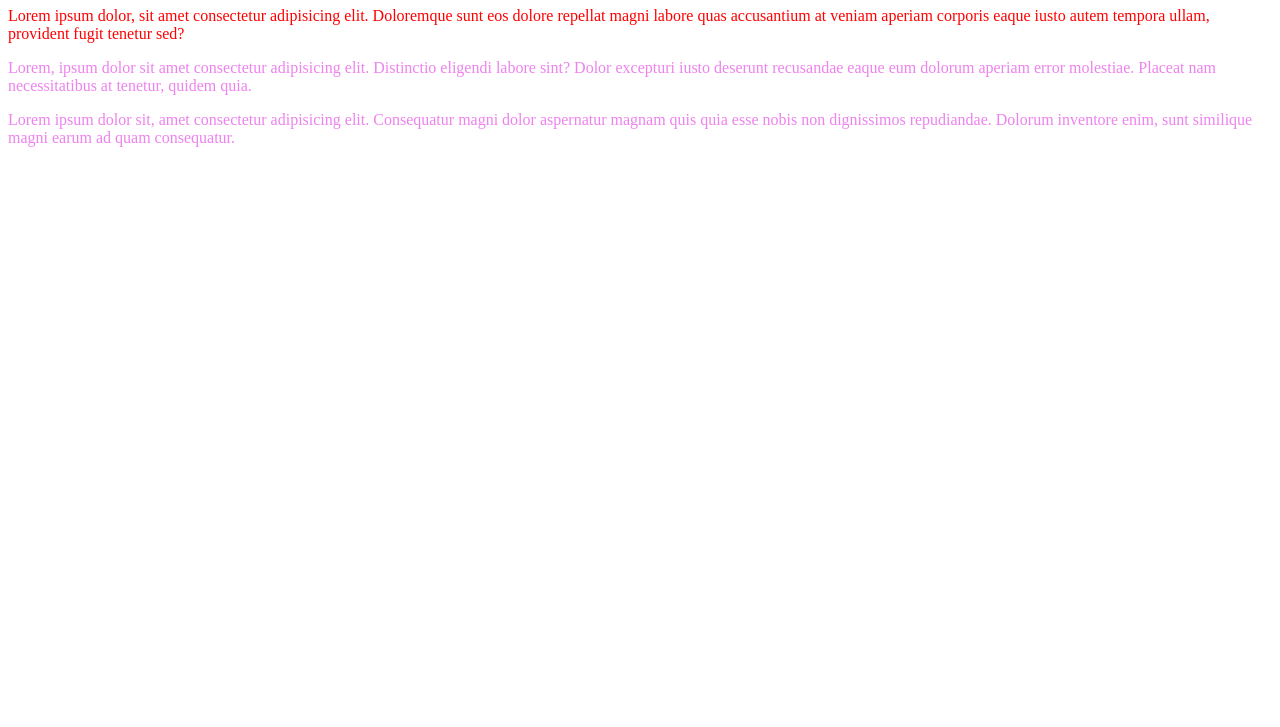
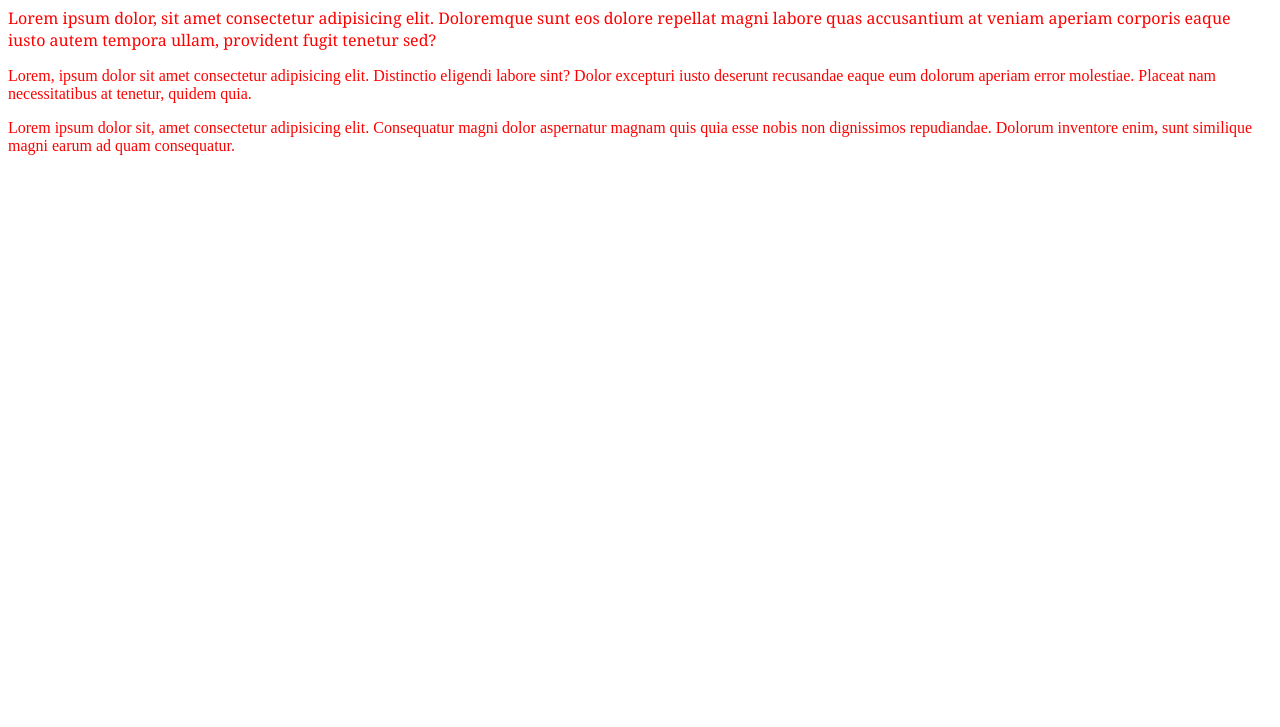
Before and after one commit to juampii10/claseHTML, a plain HTML site: page probandocss.html in a window 1280 px wide. Shown: the part 73-800 px from the top of the page. Drawn offline with Linux system fonts and the light colour scheme.

Commit message:
Probando css

```diff
--- a/css/estilo.css
+++ b/css/estilo.css
@@ -9,3 +9,15 @@ h1 {
 section p {
     color: red;
 }
+
+.cambiodeletra {
+    font-family: Georgia, 'Times New Roman', Times, serif;
+}
+
+#seccion1 {
+
+}
+
+#seccion2 {
+
+}
--- a/probandocss.html
+++ b/probandocss.html
@@ -9,11 +9,13 @@
 </head>
 <body>
     <h1>Titulo</h1>
-    <section>
-        <p>Lorem ipsum dolor, sit amet consectetur adipisicing elit. Doloremque sunt eos dolore repellat magni labore quas accusantium at veniam aperiam corporis eaque iusto autem tempora ullam, provident fugit tenetur sed?</p>
+    <section class="estiloseccion" id="seccion1">
+        <p class="cambiodeletra">Lorem ipsum dolor, sit amet consectetur adipisicing elit. Doloremque sunt eos dolore repellat magni labore quas accusantium at veniam aperiam corporis eaque iusto autem tempora ullam, provident fugit tenetur sed?</p>
     </section>
+    <section class="estiloseccion" id="seccion2">
     <p>Lorem, ipsum dolor sit amet consectetur adipisicing elit. Distinctio eligendi labore sint? Dolor excepturi iusto deserunt recusandae eaque eum dolorum aperiam error molestiae. Placeat nam necessitatibus at tenetur, quidem quia.</p>
     <p>Lorem ipsum dolor sit, amet consectetur adipisicing elit. Consequatur magni dolor aspernatur magnam quis quia esse nobis non dignissimos repudiandae. Dolorum inventore enim, sunt similique magni earum ad quam consequatur.</p>
+    </section>
 
 </body>
 </html>
```
